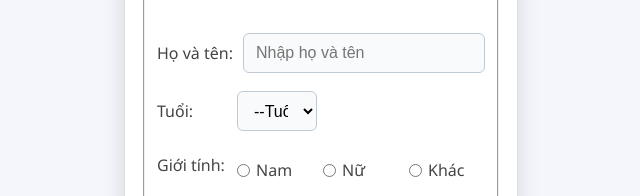
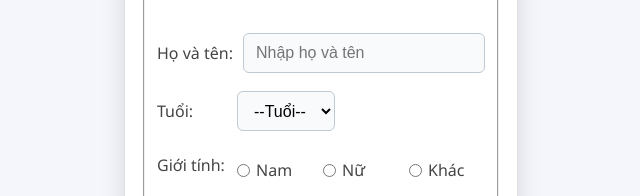
Before and after one commit to imissh3r-tester/Project, a website: page submit.html in a window 1280 px wide. Shown: the part 127-323 px from the top of the page, 319-959 px from the left. Drawn offline with Linux system fonts and the light colour scheme.

Commit message:
Update style-1.css

```diff
--- a/style-1.css
+++ b/style-1.css
@@ -129,8 +129,10 @@ button:hover, input[type="submit"]:hover {
 }
 
 #age {
-    min-width: 60px;
-    width: 80px;
+    height: 40px;
+    font-size: 1em;
+    min-width: 80px;
+    width: auto;
 }
 #cccd {
     height: 40px;
@@ -171,4 +173,5 @@ textarea {
 textarea:focus {
   border-color: #4a90e2;
   outline: none;
+
 }
```
